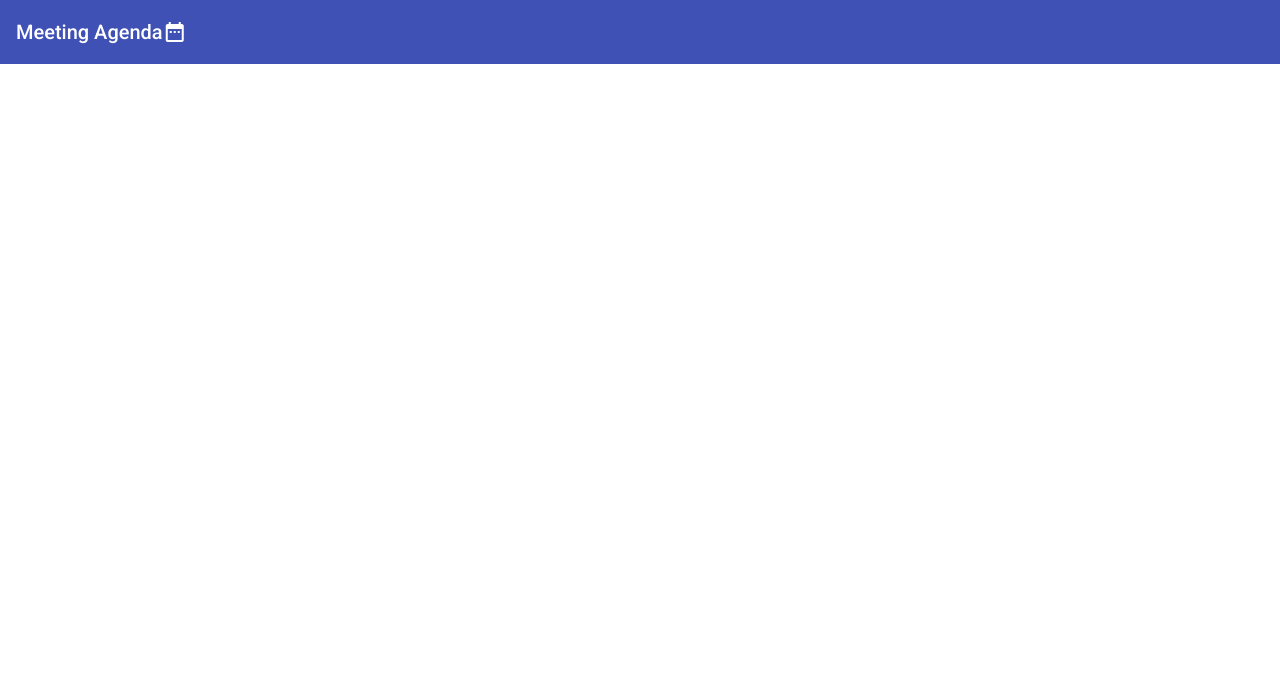
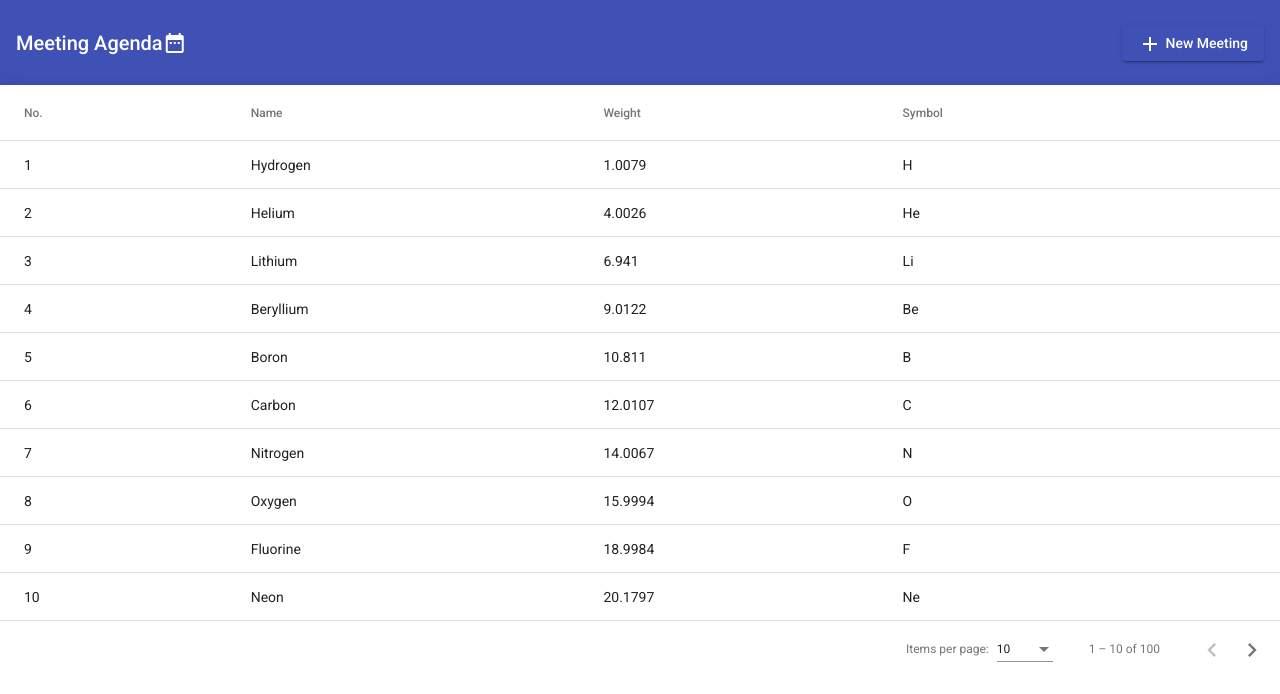
Before and after one commit to jairosousa/angular_10_mobille_baas, an Angular app: page / in a window 1280 px wide. Shown: the top 694 px of the page. Built offline with nearby package versions, Linux system fonts and the light colour scheme.

Commit message:
:construction: Criação Componente Meeting-List
Instalação modulo Table e paginação no componente

```diff
--- a/src/app/app-routing.module.ts
+++ b/src/app/app-routing.module.ts
@@ -1,6 +1,6 @@
 import { NgModule } from '@angular/core';
 import { RouterModule, Routes } from '@angular/router';
-import { HomeComponent } from './home/home.component';
+import { HomeComponent } from './components/home/home.component';
 
 const routes: Routes = [
   {
--- a/src/app/app.component.html
+++ b/src/app/app.component.html
@@ -1 +1,3 @@
 <router-outlet></router-outlet>
+
+<app-meeting-list></app-meeting-list>
--- a/src/app/home/home.component.html
+++ b/src/app/components/home/home.component.html
@@ -1,8 +1,12 @@
 <mat-toolbar color="primary">
-    <mat-toolbar-row>
+    <mat-toolbar-row style="height: 85px;">
         <span>Meeting Agenda</span>
         <mat-icon aria-hidden="false" aria-label="Example home icon">date_range</mat-icon>
         <span class="example-spacer"></span>
+        <button mat-raised-button color="primary">
+          <mat-icon aria-hidden="false" aria-label="Example home icon">add</mat-icon>
+          New Meeting
+        </button>
     </mat-toolbar-row>
 
 </mat-toolbar>
--- /dev/null
+++ b/src/app/components/meeting-list/meeting-list.component.css
@@ -0,0 +1,3 @@
+table {
+    width: 100%;
+}
--- /dev/null
+++ b/src/app/components/meeting-list/meeting-list.component.html
@@ -0,0 +1,34 @@
+<table mat-table [dataSource]="dataSource" class="mat-elevation-z8">
+
+    <!--- Note that these columns can be defined in any order.
+        The actual rendered columns are set as a property on the row definition" -->
+
+    <!-- Position Column -->
+    <ng-container matColumnDef="position">
+        <th mat-header-cell *matHeaderCellDef> No. </th>
+        <td mat-cell *matCellDef="let element"> {{element.position}} </td>
+    </ng-container>
+
+    <!-- Name Column -->
+    <ng-container matColumnDef="name">
+        <th mat-header-cell *matHeaderCellDef> Name </th>
+        <td mat-cell *matCellDef="let element"> {{element.name}} </td>
+    </ng-container>
+
+    <!-- Weight Column -->
+    <ng-container matColumnDef="weight">
+        <th mat-header-cell *matHeaderCellDef> Weight </th>
+        <td mat-cell *matCellDef="let element"> {{element.weight}} </td>
+    </ng-container>
+
+    <!-- Symbol Column -->
+    <ng-container matColumnDef="symbol">
+        <th mat-header-cell *matHeaderCellDef> Symbol </th>
+        <td mat-cell *matCellDef="let element"> {{element.symbol}} </td>
+    </ng-container>
+
+    <tr mat-header-row *matHeaderRowDef="displayedColumns"></tr>
+    <tr mat-row *matRowDef="let row; columns: displayedColumns;"></tr>
+</table>
+<mat-paginator [length]="100" [pageSize]="10" [pageSizeOptions]="[5, 10, 25, 100]">
+</mat-paginator>
--- /dev/null
+++ b/src/app/components/meeting-list/meeting-list.component.ts
@@ -0,0 +1,38 @@
+import { Component, OnInit } from '@angular/core';
+
+export interface PeriodicElement {
+  name: string;
+  position: number;
+  weight: number;
+  symbol: string;
+}
+
+const ELEMENT_DATA: PeriodicElement[] = [
+  { position: 1, name: 'Hydrogen', weight: 1.0079, symbol: 'H' },
+  { position: 2, name: 'Helium', weight: 4.0026, symbol: 'He' },
+  { position: 3, name: 'Lithium', weight: 6.941, symbol: 'Li' },
+  { position: 4, name: 'Beryllium', weight: 9.0122, symbol: 'Be' },
+  { position: 5, name: 'Boron', weight: 10.811, symbol: 'B' },
+  { position: 6, name: 'Carbon', weight: 12.0107, symbol: 'C' },
+  { position: 7, name: 'Nitrogen', weight: 14.0067, symbol: 'N' },
+  { position: 8, name: 'Oxygen', weight: 15.9994, symbol: 'O' },
+  { position: 9, name: 'Fluorine', weight: 18.9984, symbol: 'F' },
+  { position: 10, name: 'Neon', weight: 20.1797, symbol: 'Ne' },
+];
+
+@Component({
+  selector: 'app-meeting-list',
+  templateUrl: './meeting-list.component.html',
+  styleUrls: ['./meeting-list.component.css']
+})
+export class MeetingListComponent implements OnInit {
+
+  displayedColumns: string[] = ['position', 'name', 'weight', 'symbol'];
+  dataSource = ELEMENT_DATA;
+
+  constructor() { }
+
+  ngOnInit(): void {
+  }
+
+}
```
Also changed, not shown: src/app/app.module.ts (+11 -4 lines), src/app/components/home/home.component.css (renamed from src/app/home/home.component.css), src/app/components/home/home.component.ts (renamed from src/app/home/home.component.ts), 1 other file (tests, documents, lock files or other folders).
